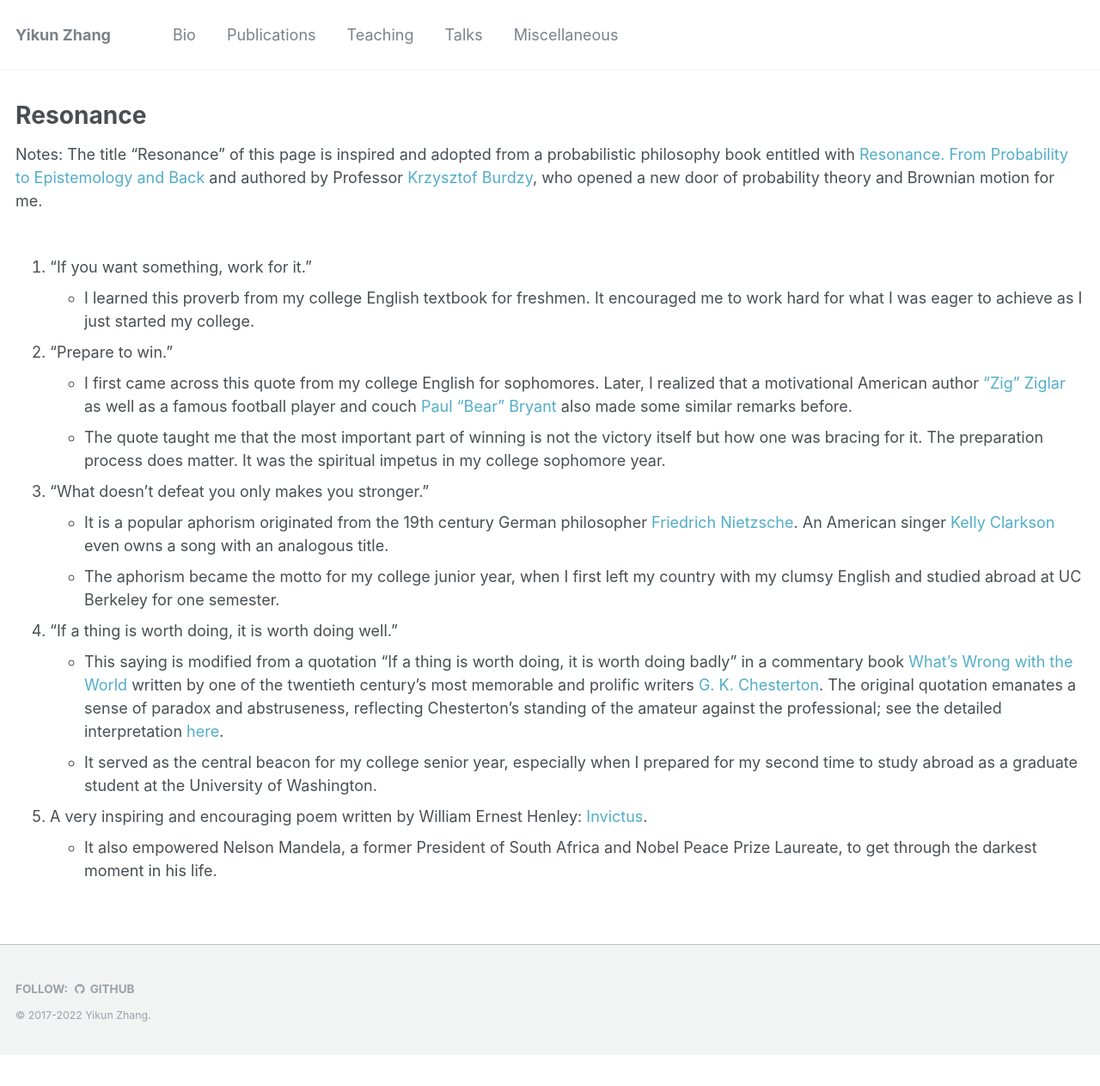
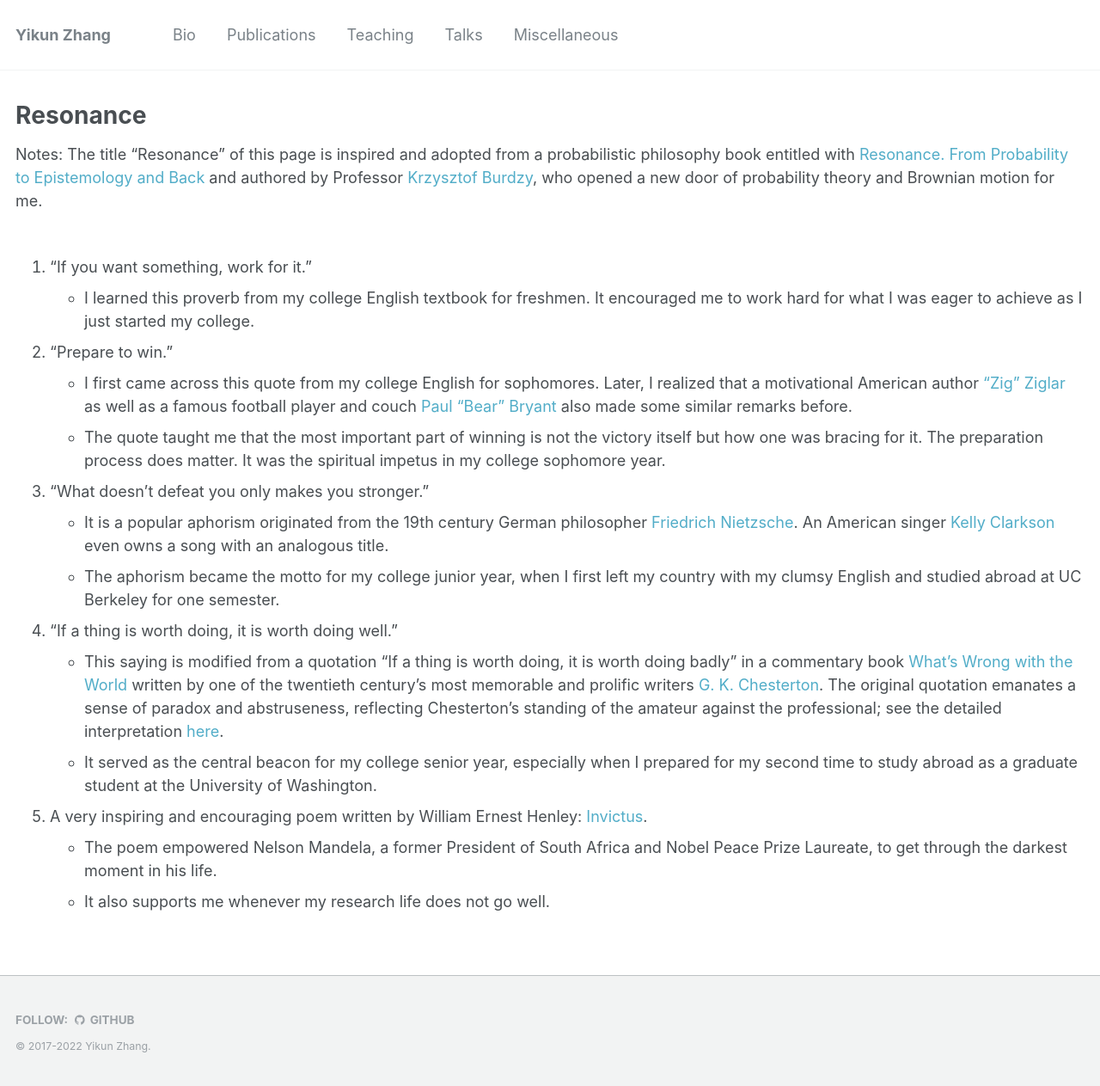
Before and after one commit to zhangyk8/zhangyk8.github.io, a Jekyll site: the page built from _portfolio/portfolio-4.md, in a window 1280 px wide. Shown: the whole page at 86% size. Built offline with Jekyll 4.4.1, drawn with Linux system fonts in a browser that asks for light colours; before the commit the page ends 1227 px from its top, so only the background shows below that.

Commit message:
Update portfolio-4.md

```diff
--- a/_portfolio/portfolio-4.md
+++ b/_portfolio/portfolio-4.md
@@ -29,4 +29,5 @@
    * It served as the central beacon for my college senior year, especially when I prepared for my second time to study abroad as a graduate student at the University of Washington.
 
 5. A very inspiring and encouraging poem written by William Ernest Henley: [Invictus](https://www.poetryfoundation.org/poems/51642/invictus).
-   * It also empowered Nelson Mandela, a former President of South Africa and Nobel Peace Prize Laureate, to get through the darkest moment in his life.
+   * The poem empowered Nelson Mandela, a former President of South Africa and Nobel Peace Prize Laureate, to get through the darkest moment in his life.
+   * It also supports me whenever my research life does not go well.
```
